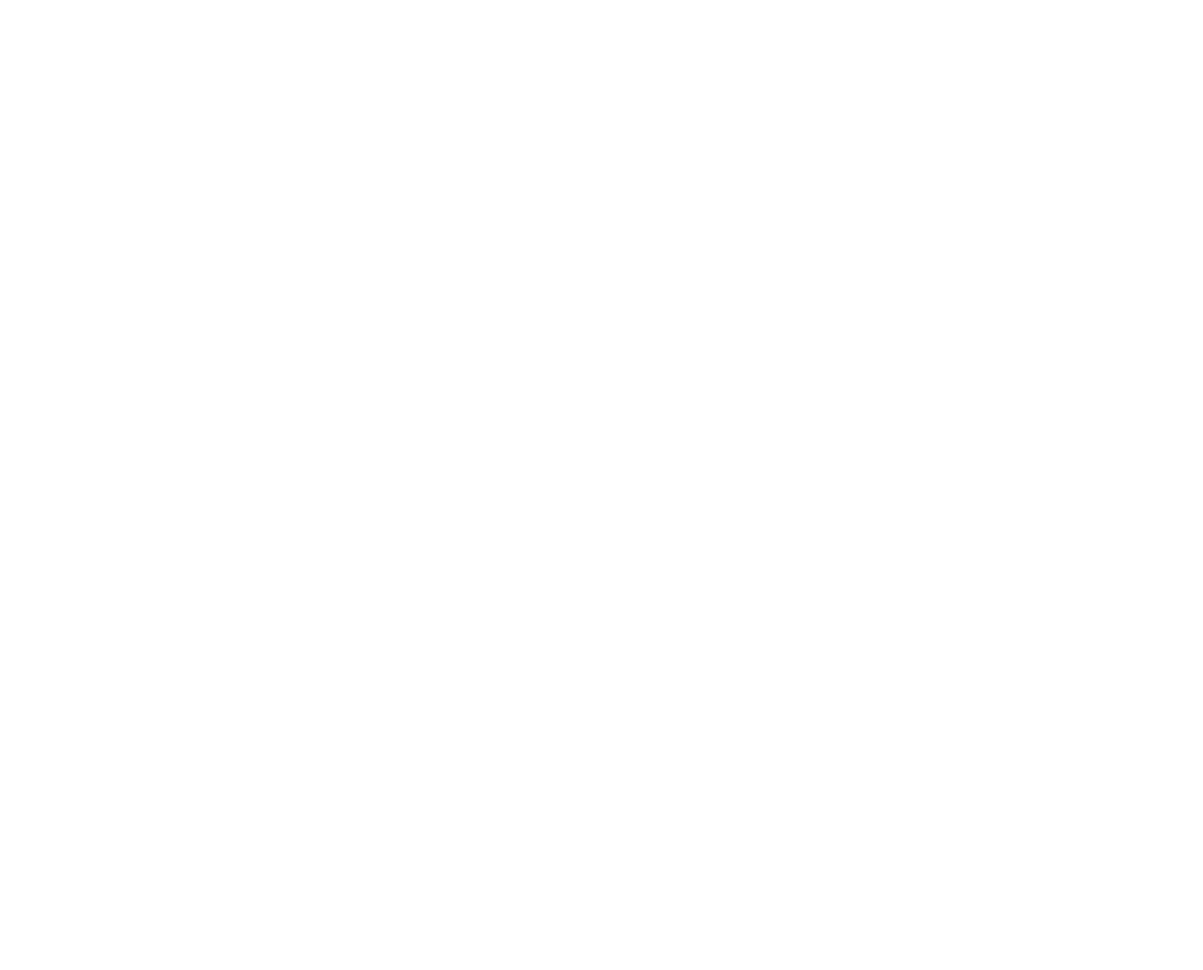
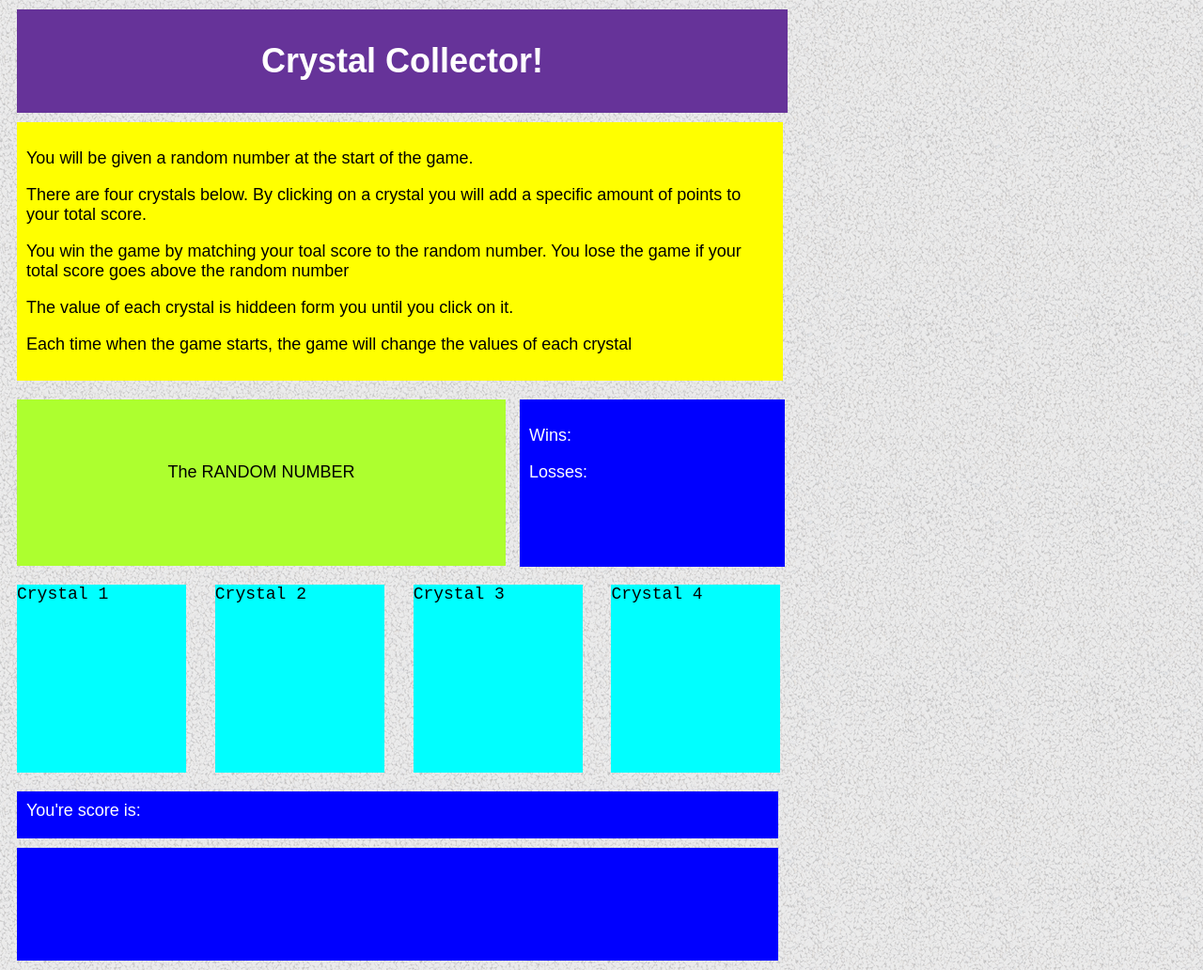
Before and after one commit to kknape/Crystal_Collector_Game, a plain HTML site: page index.html in a window 1280 px wide. Shown: the whole page at 94% size. Before the commit the page ends 800 px from the top, so only its background shows below. Drawn offline with Linux system fonts and the light colour scheme.

Commit message:
basic page layout completed

```diff
--- a/assets/css/styles.css
+++ b/assets/css/styles.css
@@ -1 +1,92 @@
-css style sheet
+/*css style sheet*/
+
+body {
+    font-family: Arial, "Helvetica Neue", Helvetica, sans-serif;
+    font-size: 18px;
+    background: url("/assets/images/gravel_bg.png");
+  }
+
+.header {
+    background-color: rebeccapurple;
+    color: white;
+    text-align: center;
+    width: 800px;
+    padding: 10px;
+    margin: 10px;
+}
+
+#instructions {
+    padding: 10px;
+    background-color: yellow;
+    width: 795px;
+    margin: 10px;
+}
+
+#theNumber {
+    background-color: greenyellow;
+    padding: 67px 10px 10px 10px;
+    margin: 10px;
+    width: 500px;
+    height: 100px;
+    text-align: center;
+    display: inline-block;
+}
+
+#winLose {
+    width: 262px;
+    height: 158px;
+    padding: 10px 10px 10px 10px;
+    background-color: blue;
+    color: white;
+    display: inline-block;
+
+}
+
+.crystals {
+    font-family: 'Courier New', Courier, monospace;
+}
+
+#crystal1 {
+    display: inline-block;
+    width: 180px;
+    height: 200px;
+    background-color: aqua;
+    margin: 10px;
+}
+#crystal2 {
+    display: inline-block;
+    width: 180px;
+    height: 200px;
+    background-color: aqua;
+    margin: 10px;
+}
+#crystal3 {
+    display: inline-block;
+    width: 180px;
+    height: 200px;
+    background-color: aqua;
+    margin: 10px;
+}
+#crystal4 {
+    display: inline-block;
+    width: 180px;
+    height: 200px;
+    background-color: aqua;
+    margin: 10px;
+}
+.scoreTxt {
+    width: 790px;
+    height: 30px;
+    background-color: blue;
+    color: white;
+    padding: 10px;
+    margin: 10px;
+}
+.myScore {
+    width: 790px;
+    height: 100px;
+    background-color: blue;
+    color: white;
+    padding: 10px;
+    margin: 10px;
+}
--- a/index.html
+++ b/index.html
@@ -4,12 +4,36 @@
     <meta charset="UTF-8">
     <meta name="viewport" content="width=device-width, initial-scale=1.0">
     <meta http-equiv="X-UA-Compatible" content="ie=edge">
-    <title>Document</title>
+    <link rel="stylesheet" type="text/css" href="assets/css/styles.css">
+    <title>Crystal Collector Game</title>
 </head>
 <body>
+    <div class="header"><h1>Crystal Collector!</h1></div>
+    <div id="instructions">
+    <p>You will be given a random number at the start of the game.</p>
+    <p>There are four crystals below. By clicking on a crystal you will add a specific amount of points to your total score.</p>
+    <p>You win the game by matching your toal score to the random number. You lose the game if your total score goes above the random number</p>
+    <p>The value of each crystal is hiddeen form you until you click on it.</p>
+    <p>Each time when the game starts, the game will change the values of each crystal</p>
+    </div>
+    <div id="theNumber">The RANDOM NUMBER</div>
+    <div id="winLose">
+        <p>Wins:</p>
+        <p>Losses:</p>
+    </div>
+    <div class="crystals">
+        <div id="crystal1">Crystal 1</div>
+        <div id="crystal2">Crystal 2</div>
+        <div id="crystal3">Crystal 3</div>
+        <div id="crystal4">Crystal 4</div>
+    </div>
+    <div class="scoreTxt">You're score is:</div>
+    <div class="myScore"></div>
 
 
 
+    <script>
 
+    </script>
 </body>
 </html>
```
Also changed, not shown: assets/images/gravel_bg.png (added).
